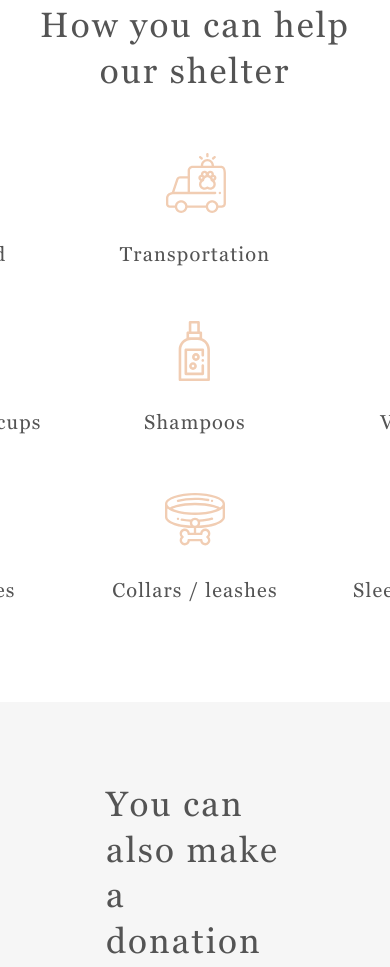
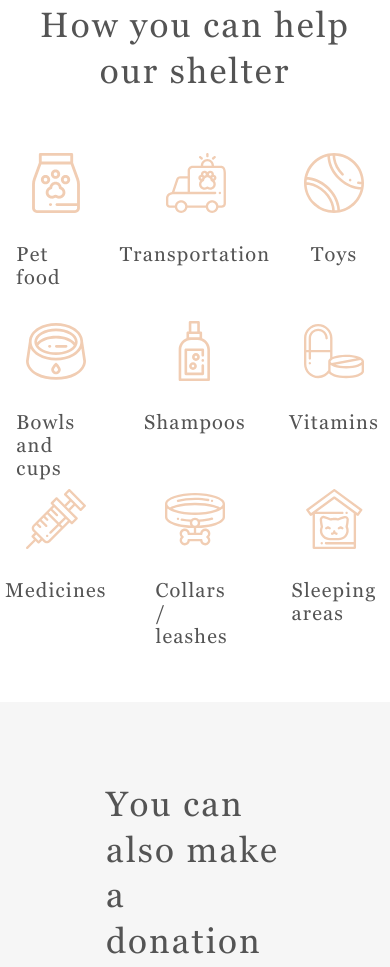
Before and after one commit to Ol4ik88/RSS_JS2022, a plain HTML site: page shelter/pages/main/index.html in a window 390 px wide. Shown: the part 3605-4572 px from the top of the page. Drawn offline with Linux system fonts and the light colour scheme; a web font is replaced by a local one.

Commit message:
refactor: change formatting in the block help

```diff
--- a/shelter/pages/main/styleM.css
+++ b/shelter/pages/main/styleM.css
@@ -748,14 +748,15 @@ body {
     gap: 30px;
   }
   .list {
-    margin: 0 5.5%;
     display: -ms-grid;
     display: grid;
-    -ms-grid-columns: (170px)[3];
-        grid-template-columns: repeat(3, 170px);
+    -ms-grid-columns: (33.3%)[3];
+        grid-template-columns: repeat(3, 33.3%);
     -ms-grid-rows: (113px)[3];
         grid-template-rows: repeat(3, 113px);
     gap: 55px 60px;
+    margin: 0 10%;
+    width: 72%;
   }
   .donation__content {
     -webkit-box-orient: vertical;
@@ -777,10 +778,4 @@ body {
         -ms-flex-pack: center;
             justify-content: center;
   }
-  /* .footer__info {
-		flex:1;
-	} */
-  .footer__img {
-    grid-column: span 2;
-  }
 }
```
